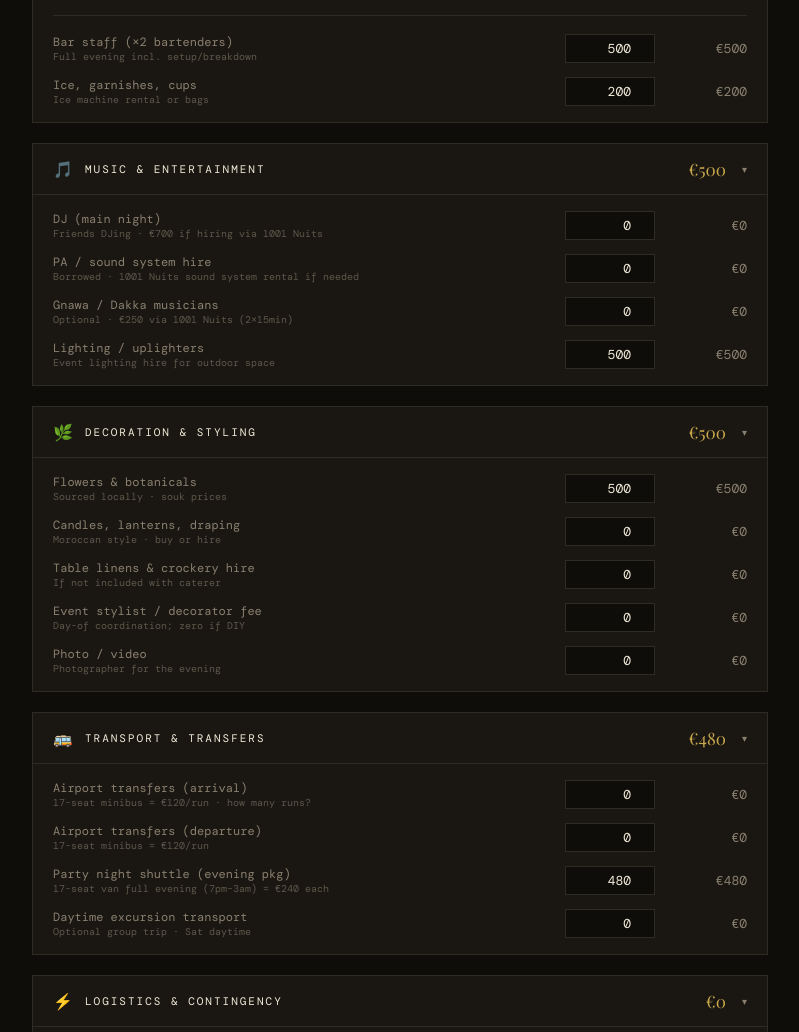
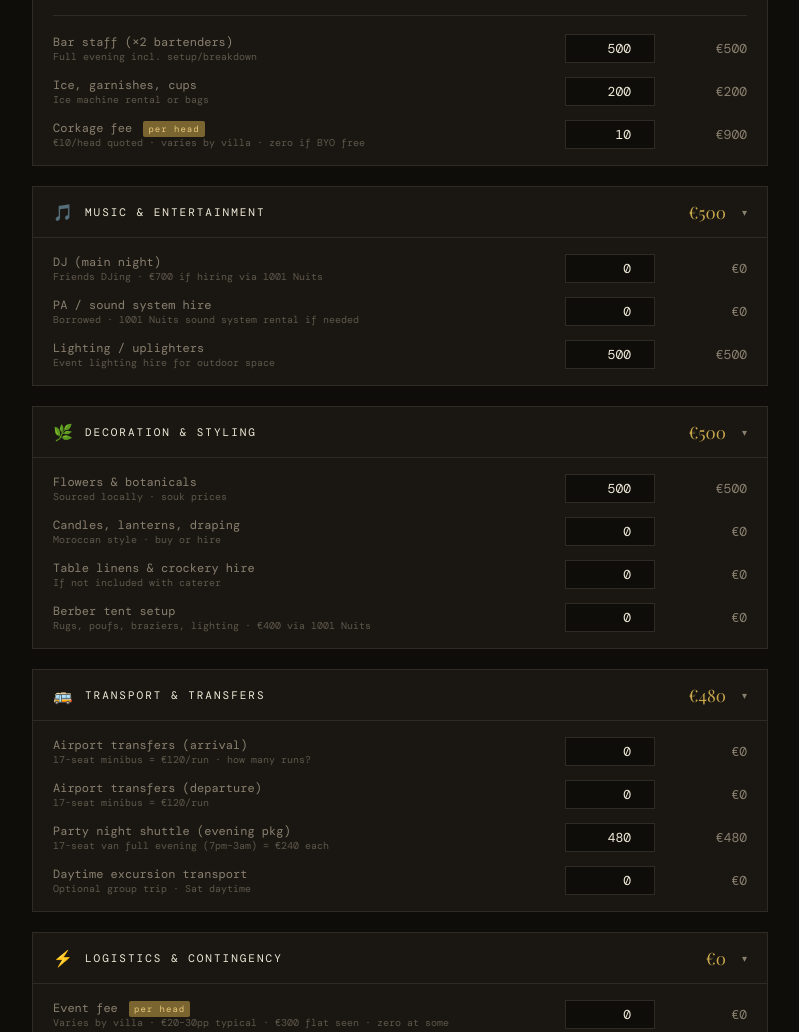
Before and after one commit to bentaub-cloud/eventcostestimator, a plain HTML site: page index.html in a window 1280 px wide. Shown: the part 1045-2077 px from the top of the page, without its empty margins (58-857 px from the left). Drawn offline with nearby package versions, Linux system fonts and the light colour scheme; a web font is replaced by a local one.

Commit message:
Add files via upload

```diff
--- a/index.html
+++ b/index.html
@@ -426,6 +426,14 @@
           <input class="line-input" type="number" id="ice" value="200" min="0" oninput="update()">
           <span class="line-computed" id="ice-display">€200</span>
         </div>
+        <div class="line-item">
+          <div>
+            <div class="line-label">Corkage fee <span class="per-head-tag">per head</span></div>
+            <div class="line-note">€10/head quoted · varies by villa · zero if BYO free</div>
+          </div>
+          <input class="line-input" type="number" id="corkage-pp" value="10" min="0" oninput="update()">
+          <span class="line-computed" id="corkage-total">€900</span>
+        </div>
       </div>
     </div>
 
@@ -458,15 +466,6 @@
           <input class="line-input" type="number" id="pa" value="0" min="0" oninput="update()">
           <span class="line-computed" id="pa-display">€0</span>
         </div>
-        <div class="line-item">
-          <div>
-            <div class="line-label">Gnawa / Dakka musicians</div>
-            <div class="line-note">Optional · €250 via 1001 Nuits (2×15min)</div>
-          </div>
-          <input class="line-input" type="number" id="gnawa" value="0" min="0" oninput="update()">
-          <span class="line-computed" id="gnawa-display">€0</span>
-        </div>
-
         <div class="line-item">
           <div>
             <div class="line-label">Lighting / uplighters</div>
@@ -517,19 +516,11 @@
         </div>
         <div class="line-item">
           <div>
-            <div class="line-label">Event stylist / decorator fee</div>
-            <div class="line-note">Day-of coordination; zero if DIY</div>
+            <div class="line-label">Berber tent setup</div>
+            <div class="line-note">Rugs, poufs, braziers, lighting · €400 via 1001 Nuits</div>
           </div>
-          <input class="line-input" type="number" id="stylist" value="0" min="0" oninput="update()">
-          <span class="line-computed" id="stylist-display">€0</span>
-        </div>
-        <div class="line-item">
-          <div>
-            <div class="line-label">Photo / video</div>
-            <div class="line-note">Photographer for the evening</div>
-          </div>
-          <input class="line-input" type="number" id="photo" value="0" min="0" oninput="update()">
-          <span class="line-computed" id="photo-display">€0</span>
+          <input class="line-input" type="number" id="berber" value="0" min="0" oninput="update()">
+          <span class="line-computed" id="berber-display">€0</span>
         </div>
       </div>
     </div>
@@ -595,6 +586,14 @@
         </div>
       </div>
       <div class="card-body">
+        <div class="line-item">
+          <div>
+            <div class="line-label">Event fee <span class="per-head-tag">per head</span></div>
+            <div class="line-note">Varies by villa · €20–30pp typical · €300 flat seen · zero at some</div>
+          </div>
+          <input class="line-input" type="number" id="eventfee-pp" value="0" min="0" oninput="update()">
+          <span class="line-computed" id="eventfee-total">€0</span>
+        </div>
         <div class="line-item">
           <div>
             <div class="line-label">Door security (×1)</div>
@@ -712,7 +711,8 @@ function update() {
   const soft = g('soft-pp') * n;
   const barstaff = g('barstaff');
   const ice = g('ice');
-  const drinks = wine + spirits + beer + soft + barstaff + ice;
+  const corkage = g('corkage-pp') * n;
+  const drinks = wine + spirits + beer + soft + barstaff + ice + corkage;
 
   s('wine-total', fmt(wine));
   s('spirits-total', fmt(spirits));
@@ -720,6 +720,7 @@ function update() {
   s('soft-total', fmt(soft));
   s('barstaff-display', fmt(barstaff));
   s('ice-display', fmt(ice));
+  s('corkage-total', fmt(corkage));
   s('sub-drinks', fmt(drinks));
 
   // Bottle breakdowns — CDS price references (MAD → EUR at 10.8)
@@ -747,13 +748,11 @@ function update() {
   // MUSIC
   const dj = g('dj');
   const pa = g('pa');
-  const gnawa = g('gnawa');
   const lights = g('lighting');
-  const music = dj + pa + gnawa + lights;
+  const music = dj + pa + lights;
 
   s('dj-display', fmt(dj));
   s('pa-display', fmt(pa));
-  s('gnawa-display', fmt(gnawa));
   s('lighting-display', fmt(lights));
   s('sub-music', fmt(music));
 
@@ -761,15 +760,13 @@ function update() {
   const flowers = g('flowers');
   const candles = g('candles');
   const linens = g('linens');
-  const stylist = g('stylist');
-  const photo = g('photo');
-  const decor = flowers + candles + linens + stylist + photo;
+  const berber = g('berber');
+  const decor = flowers + candles + linens + berber;
 
   s('flowers-display', fmt(flowers));
   s('candles-display', fmt(candles));
   s('linens-display', fmt(linens));
-  s('stylist-display', fmt(stylist));
-  s('photo-display', fmt(photo));
+  s('berber-display', fmt(berber));
   s('sub-decor', fmt(decor));
 
   // TRANSPORT
@@ -786,12 +783,14 @@ function update() {
   s('sub-transport', fmt(transport));
 
   // MISC
+  const eventfee = g('eventfee-pp') * n;
   const security = g('security');
   const softbar = g('softbar');
   const photobooth = g('photobooth');
   const contingency = g('contingency');
-  const misc = security + softbar + photobooth + contingency;
+  const misc = eventfee + security + softbar + photobooth + contingency;
 
+  s('eventfee-total', fmt(eventfee));
   s('security-display', fmt(security));
   s('softbar-display', fmt(softbar));
   s('photobooth-display', fmt(photobooth));
```
